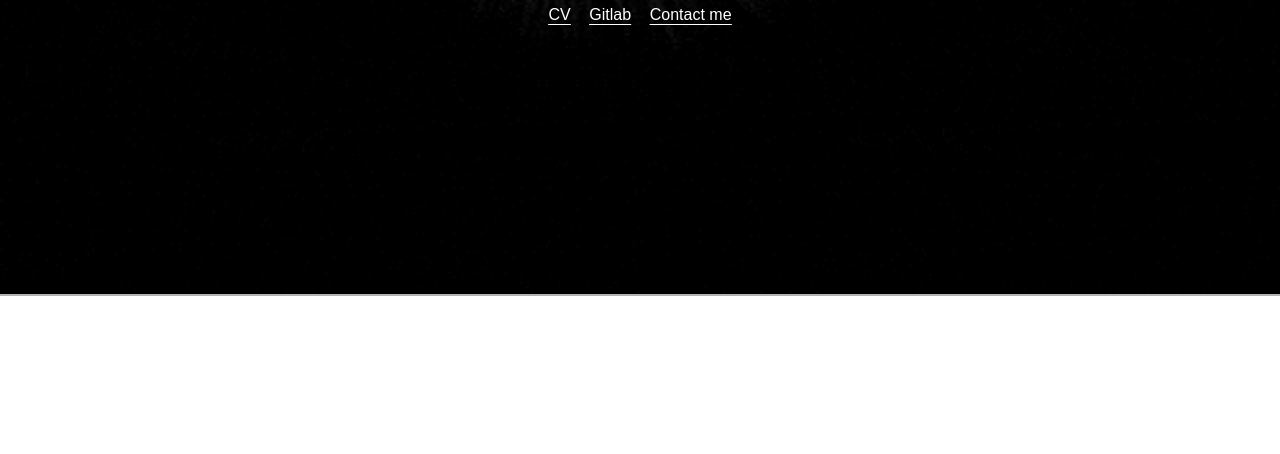
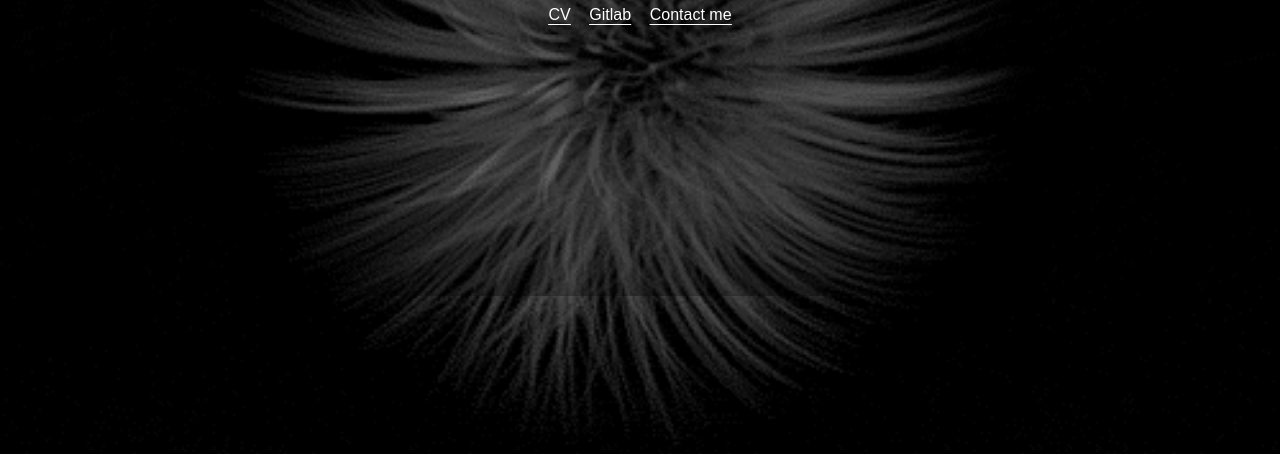
Before and after one commit to dimasenchik/senchik.github.io, a plain HTML site: page index.html in a window 1280 px wide. Shown: the part 346-800 px from the top of the page. Drawn offline with Linux system fonts and the light colour scheme.

Commit message:
Update style.css

```diff
--- a/style.css
+++ b/style.css
@@ -1,7 +1,7 @@
 body {
 	padding: 0;
 	margin: 0;
-	height: 0;
+	height: 99vh;
 	background-image: url("./background.gif");
 	background-repeat: no-repeat;
 	background-position: center;
```
